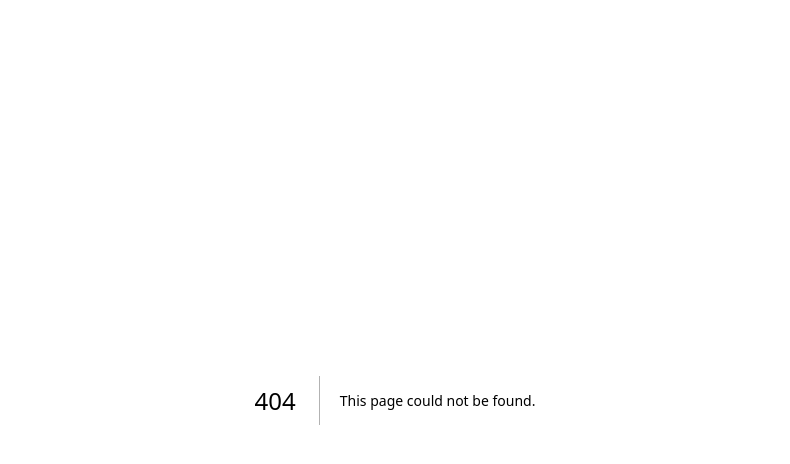
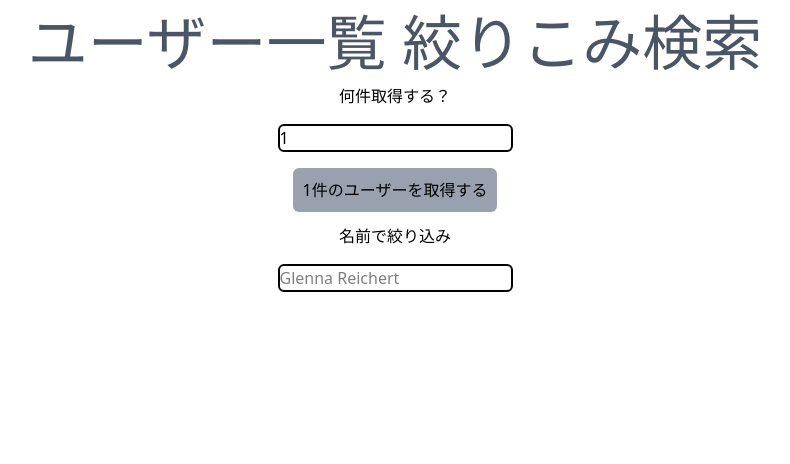
Before and after one commit to STHEXA/user-list, a Next.js app: page /Challenge3 in a window 1280 px wide. Before the commit this address had no page. Shown: the top 464 px of the page, without its empty margins (245-1035 px from the left). Built offline with nearby package versions, Linux system fonts and the light colour scheme.

Commit message:
絞り込み検索

```diff
--- /dev/null
+++ b/src/app/Challenge3/page.tsx
@@ -0,0 +1,12 @@
+import UserListSearch from "@/components/UserListSearch";
+
+export default function Challenge2Page() {
+  return (
+    <div className="flex justify-center flex-col items-center">
+      <h2 className="font-medium text-gray-600 text-6xl m-3">
+        ユーザー一覧 絞りこみ検索
+      </h2>
+      <UserListSearch />
+    </div>
+  );
+}
--- /dev/null
+++ b/src/components/UserListSearch.tsx
@@ -0,0 +1,120 @@
+"use client";
+import { useState } from "react";
+
+type User = {
+  id: number;
+  name: string;
+  username: string;
+  email: string;
+  address: {
+    street: string;
+    suite: string;
+    city: string;
+    zipcode: string;
+    geo: {
+      lat: string;
+      lng: string;
+    };
+  };
+  phone: string;
+  website: string;
+  company: {
+    name: string;
+    catchPhrase: string;
+    bs: string;
+  };
+};
+
+export default function UserList() {
+  const [originalUserList, setOriginalUserList] = useState<User[] | null>(null);
+  const [userList, setUserList] = useState<User[] | null>(null);
+  const [loading, setLoading] = useState<boolean>(false);
+  const [error, setError] = useState<string | null>(null);
+  const [inputLimit, setInputLimit] = useState<number>(1);
+  const [inputText, setInputText] = useState<string>("");
+
+  const getFetchData = async () => {
+    setError(null);
+    if (inputLimit < 1 || inputLimit > 10) {
+      setError("1〜10の範囲で入力してください");
+      return;
+    }
+    setLoading(true);
+    try {
+      const res = await fetch("https://jsonplaceholder.typicode.com/users");
+      if (!res.ok) {
+        throw new Error("ユーザー一覧が取得できませんでした。");
+      }
+      const data = await res.json();
+      setOriginalUserList(data);
+      setUserList(data);
+    } catch (e) {
+      if (e instanceof Error) {
+        setError(e.message);
+      } else {
+        setError("不明なエラーが発生しました。");
+      }
+    } finally {
+      setLoading(false);
+    }
+  };
+
+  const inputSearch = (e: string) => {
+    setInputText(e);
+    const filterList = originalUserList?.filter((user) => {
+      return user.name.toLowerCase().includes(e.toLowerCase());
+    });
+    setUserList(filterList || []);
+  };
+
+  return (
+    <div className="flex flex-col justify-center items-center">
+      <p>何件取得する？</p>
+      <input
+        type="number"
+        value={inputLimit}
+        onChange={(e) => setInputLimit(e.target.valueAsNumber)}
+        className="border-2 rounded-md m-4"
+      />
+      <button onClick={getFetchData} className="p-2.5 bg-gray-400 rounded-md">
+        {inputLimit}件のユーザーを取得する
+      </button>
+      <p className="mt-3">名前で絞り込み</p>
+      <input
+        type="text"
+        onChange={(e) => inputSearch(e.target.value)}
+        value={inputText}
+        className="border-2 rounded-md m-4"
+        placeholder="Glenna Reichert"
+      />
+      {loading && <p>読込中・・・</p>}
+      {error && <p>{error}</p>}
+      {userList && (
+        <>
+          <p className="text-4xl mt-4 mb-4">APIで取得したユーザー一覧です。</p>
+          <ul>
+            {userList &&
+              userList.slice(0, inputLimit).map((user) => (
+                <li key={user.id}>
+                  <p>
+                    id: {user.id} / 名前: {user.name} / ユーザー名:{" "}
+                    {user.username}
+                  </p>
+                  <p>メアド：{user.email}</p>
+                  <p className="text-2xl">住所</p>
+                  <p>郵便番号：{user.address.zipcode}</p>
+                  <p>街：{user.address.city}</p>
+                  <a
+                    href={user.website}
+                    className="text-blue-300 hover:opacity-70"
+                  >
+                    {user.website}
+                  </a>
+                </li>
+              ))}
+          </ul>
+        </>
+      )}
+    </div>
+  );
+}
```
